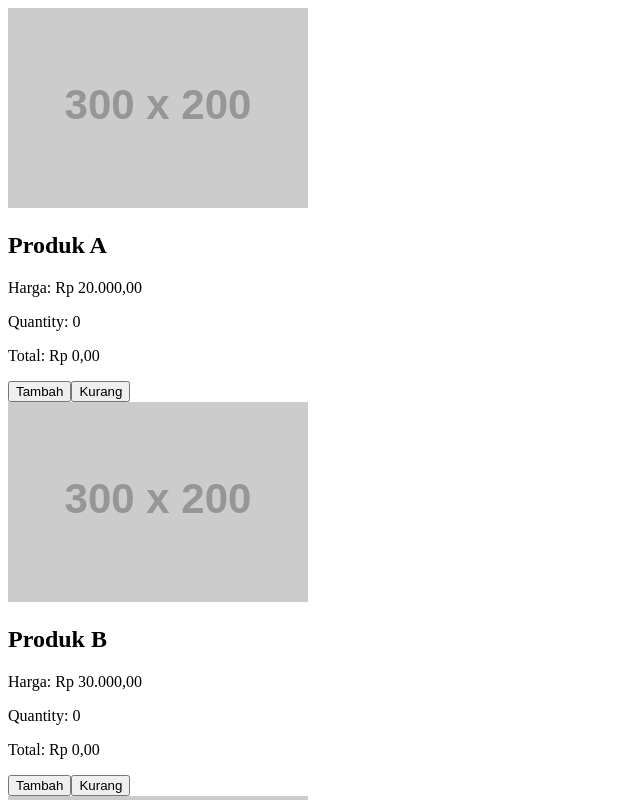
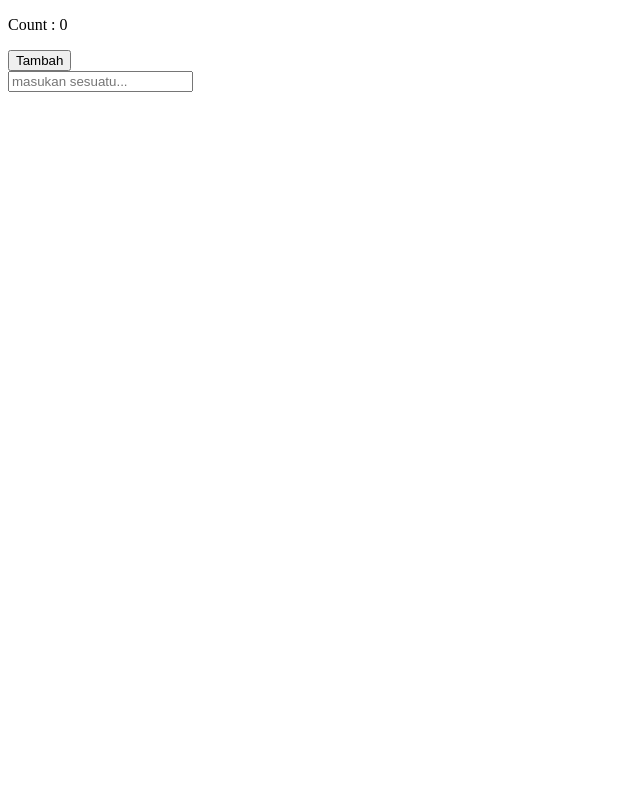
Before and after one commit to Ray-Auditore/React, a React (Vite) app in the folder react/vite-project/: page / in a window 1280 px wide. Shown: the top 800 px of the page, without its empty margins (0-640 px from the left). Built offline with nearby package versions, Linux system fonts and the light colour scheme.

Commit message:
save tugas 10

```diff
--- a/react/vite-project/src/main.jsx
+++ b/react/vite-project/src/main.jsx
@@ -12,9 +12,11 @@ import ProductList from "./meeting9/praktek/praktek1.jsx";
 import UpdateStateWithMap2 from "./meeting9/praktek/praktek1.jsx";
 import Praktek1 from "./meeting9/praktek/praktek1.jsx";
 import ShoppingCard from "./meeting9/praktek/praktek1.jsx";
+import Counter3 from "./meeting10/coba.jsx";
+import WithDependency from "./meeting10/coba2.jsx";
 
 createRoot(document.getElementById("root")).render(
   <StrictMode>
-    <ShoppingCard />
+    <WithDependency />
   </StrictMode>
 );
--- /dev/null
+++ b/react/vite-project/src/meeting10/coba.jsx
@@ -0,0 +1,16 @@
+import React, { useState, useEffect } from "react";
+
+export default function Counter3() {
+  const [count, setCount] = useState(0);
+
+  useEffect(() => {
+    console.log(`Count saat ini ${count}`);
+  });
+
+  return (
+    <div>
+      <p>Count : {count}</p>
+      <button onClick={() => setCount(count + 1)}>Tambah</button>
+    </div>
+  );
+}
--- /dev/null
+++ b/react/vite-project/src/meeting10/coba2.jsx
@@ -0,0 +1,25 @@
+import React, { useState, useEffect } from "react";
+
+function WithDependency() {
+  const [count, setCount] = useState(0);
+  const [text, setText] = useState("");
+
+  useEffect(() => {
+    console.log(`Count berubah ${count}`);
+  }, [count]);
+
+  return (
+    <div>
+      <p>Count : {count}</p>
+      <button onClick={() => setCount(count + 1)}>Tambah</button>
+      <br />
+      <input
+        type="text"
+        value={text}
+        onChange={(e) => setText(e.target.value)}
+        placeholder="masukan sesuatu..."
+      />
+    </div>
+  );
+}
+export default WithDependency;
```
